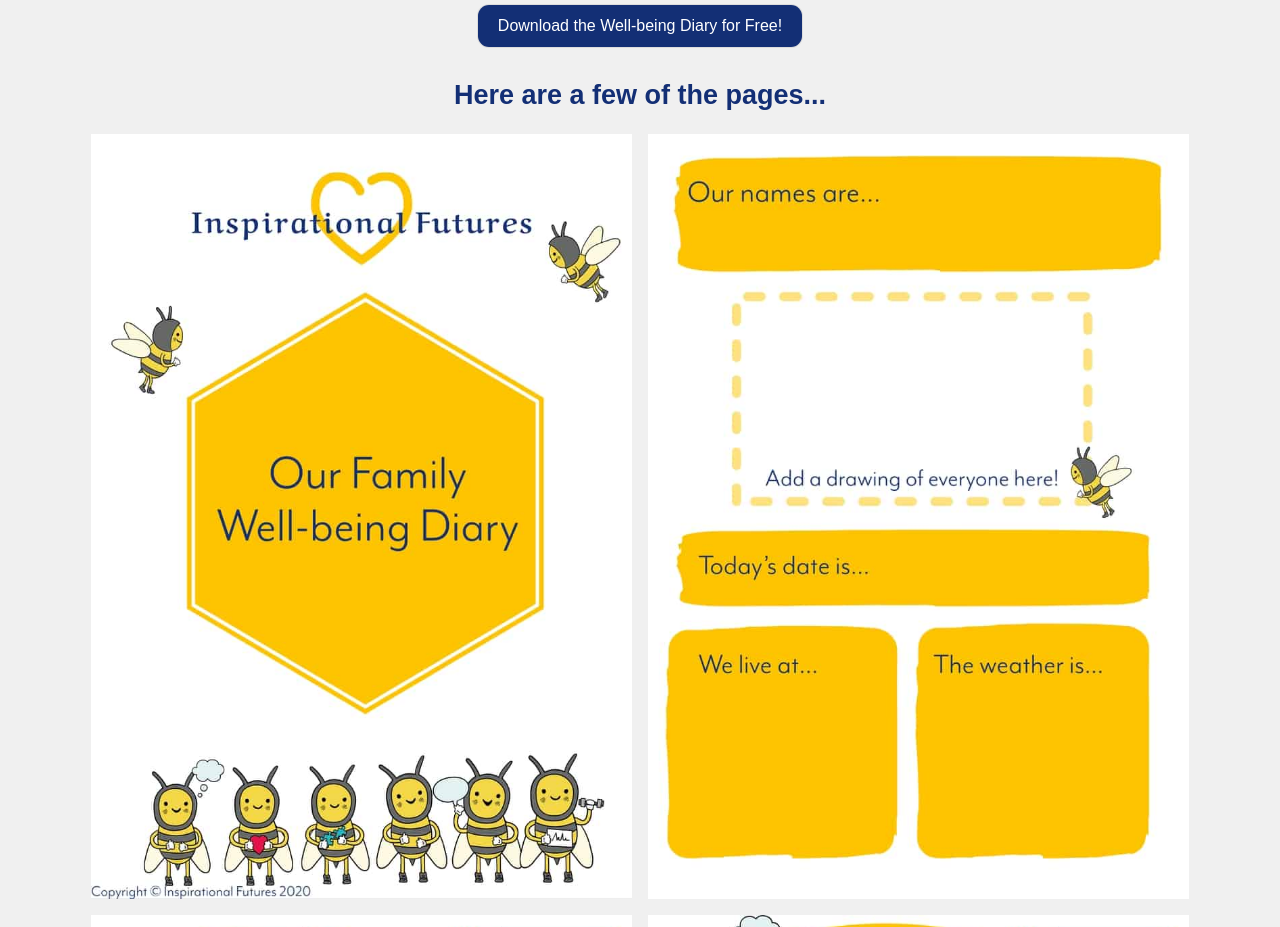
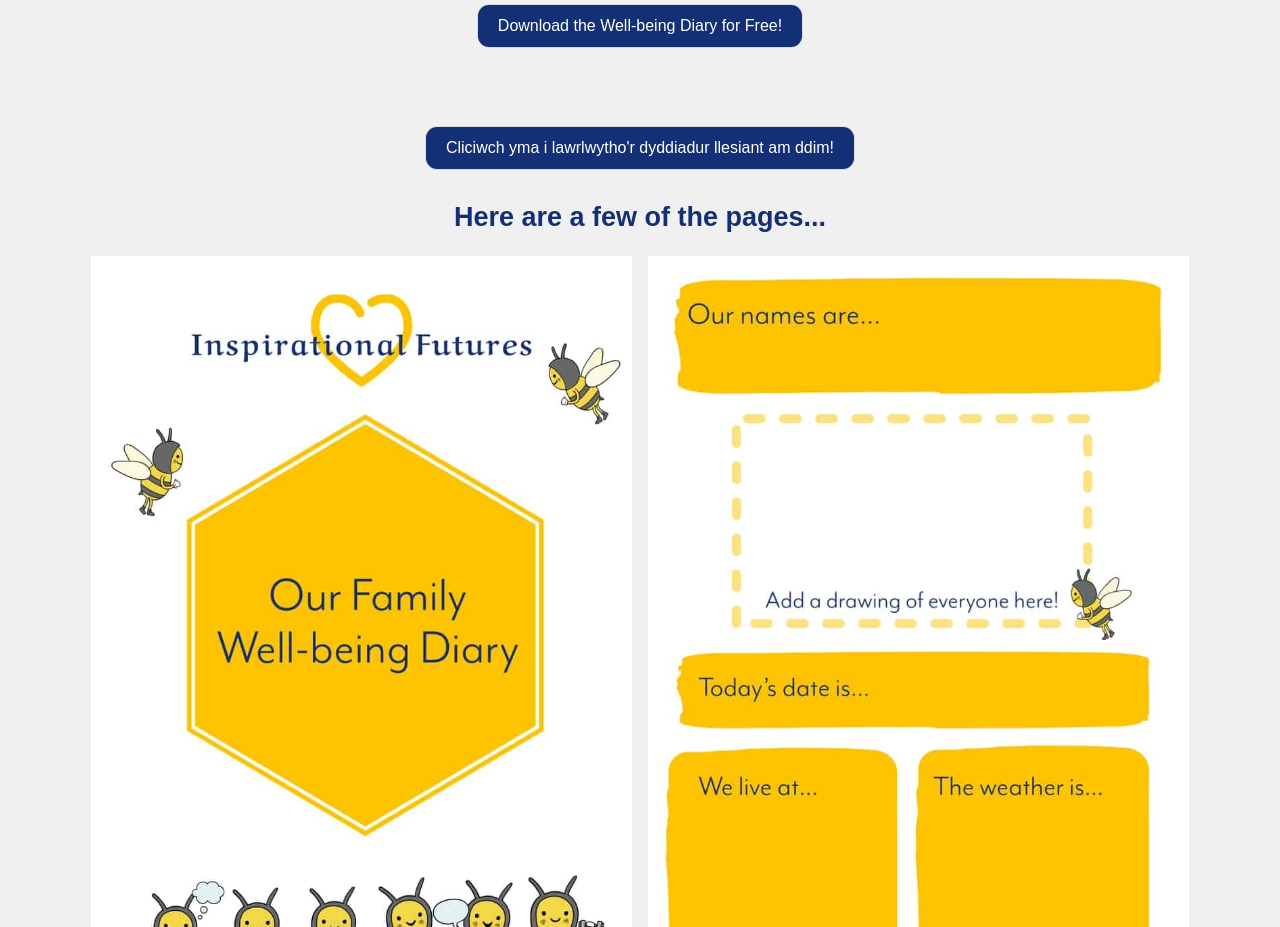
Before and after one commit to spearga/thewellbeings3, a plain HTML site: page index.html in a window 1280 px wide. Shown: the part 1020-1947 px from the top of the page. Drawn offline with nearby package versions, Linux system fonts and the light colour scheme; a script that the page names is missing.

Commit message:
added welsh diary

```diff
--- a/index.html
+++ b/index.html
@@ -39,6 +39,7 @@
     <h2 class="heading-4">Work through the pages together to add a little mindfulness and connection to your day.</h2>
   </div>
   <div class="button-wrapper"><a href="/Wellbeing Diary.pdf" class="button w-button">Download the Well-being Diary for Free!</a></div>
+  <div class="button-wrapper"><a href="/Welsh family diary complete.pdf" class="button w-button">Cliciwch yma i lawrlwytho'r dyddiadur llesiant am ddim!</a></div>
   <h2 class="heading-5">Here are a few of the pages...</h2>
   <div class="w-layout-grid grid">
     <img src="images/page-1.jpg" srcset="images/page-1-p-500.jpeg 500w, images/page-1-p-800.jpeg 800w, images/page-1-p-1080.jpeg 1080w, images/page-1-p-1600.jpeg 1600w, images/page-1-p-2000.jpeg 2000w, images/page-1.jpg 2479w" sizes="(max-width: 479px) 29vw, (max-width: 767px) 37vw, (max-width: 991px) 40vw, (max-width: 5389px) 46vw, 2479px" id="w-node-36117ce88cb8-56566ee0" alt="" class="image-3">
```
Also changed, not shown: 1 other file.
